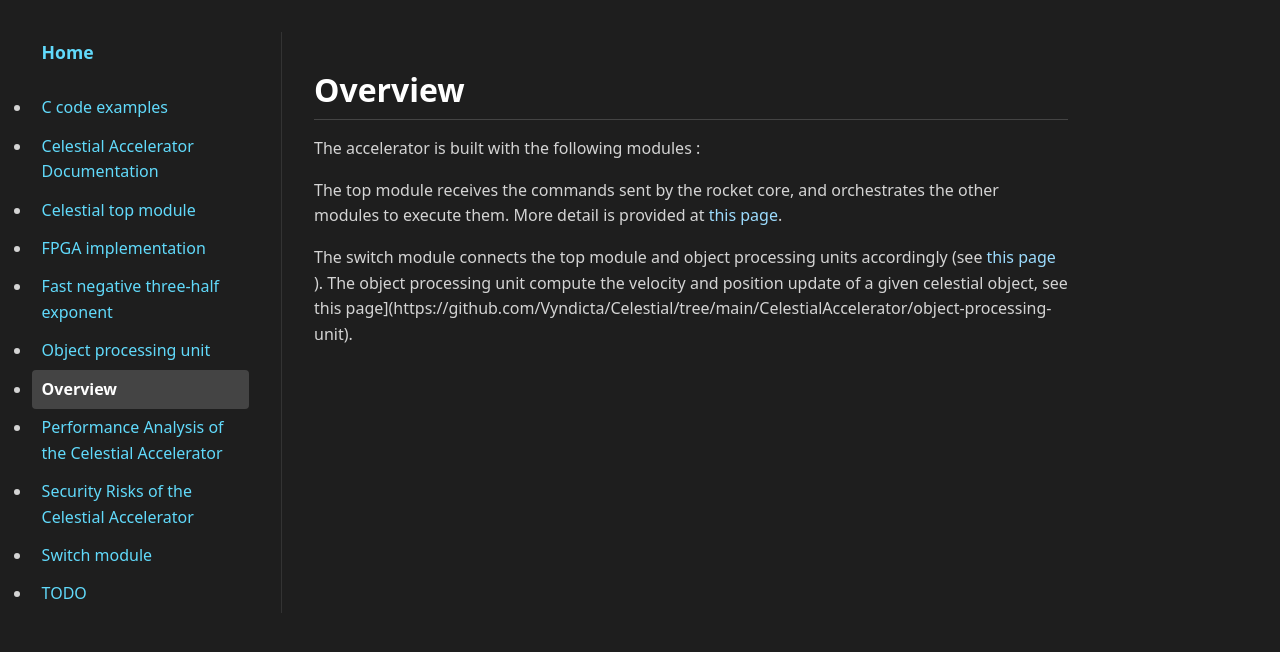
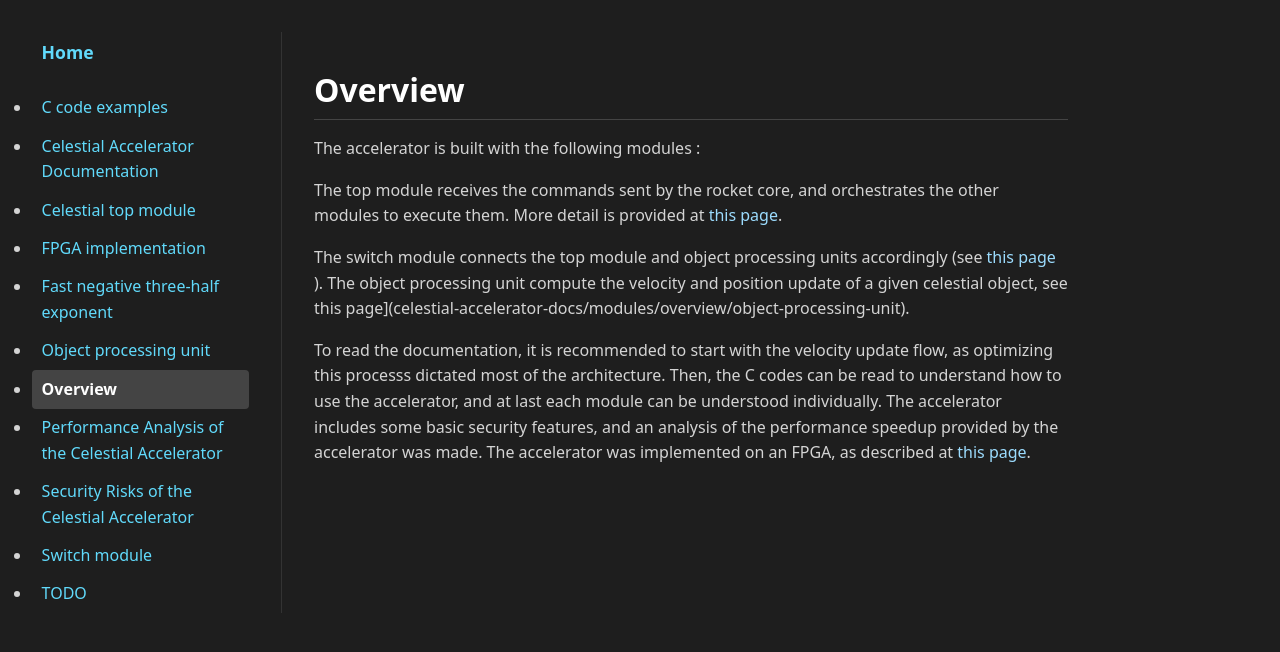
Before and after one commit to Vyndicta/Celestial, a Jekyll site: the page built from docs/celestial-accelerator-docs/modules/overview.md, in a window 1280 px wide. Shown: the top 652 px of the page. Built offline with Jekyll 4.4.1, drawn with Linux system fonts in a browser that asks for light colours; our own code applies the rules of GitHub Pages for plain Markdown files.

Commit message:
Updating the doc

```diff
--- a/docs/celestial-accelerator-docs/modules/overview.md
+++ b/docs/celestial-accelerator-docs/modules/overview.md
@@ -4,6 +4,8 @@ The accelerator is built with the following modules :
 
 
 
-The top module receives the commands sent by the rocket core, and orchestrates the other modules to execute them. More detail is provided at [this page](https://github.com/Vyndicta/Celestial/tree/main/CelestialAccelerator/celesital-top-module).
+The top module receives the commands sent by the rocket core, and orchestrates the other modules to execute them. More detail is provided at [this page](celestial-accelerator-docs/modules/overview/celesital-top-module).
 
-The switch module connects the top module and object processing units accordingly (see [this page](https://github.com/Vyndicta/Celestial/tree/main/CelestialAccelerator/switch-module) ). The object processing unit compute the velocity and position update of a given celestial object, see this page](https://github.com/Vyndicta/Celestial/tree/main/CelestialAccelerator/object-processing-unit).
+The switch module connects the top module and object processing units accordingly (see [this page](celestial-accelerator-docs/modules/overview/switch-module) ). The object processing unit compute the velocity and position update of a given celestial object, see this page](celestial-accelerator-docs/modules/overview/object-processing-unit).
+
+To read the documentation, it is recommended to start with the velocity update flow, as optimizing this processs dictated most of the architecture. Then, the C codes can be read to understand how to use the accelerator, and at last each module can be understood individually. The accelerator includes some basic security features, and an analysis of the performance speedup provided by the accelerator was made. The accelerator was implemented on an FPGA, as described at  [this page](celestial-accelerator-docs/FPGA).
```
